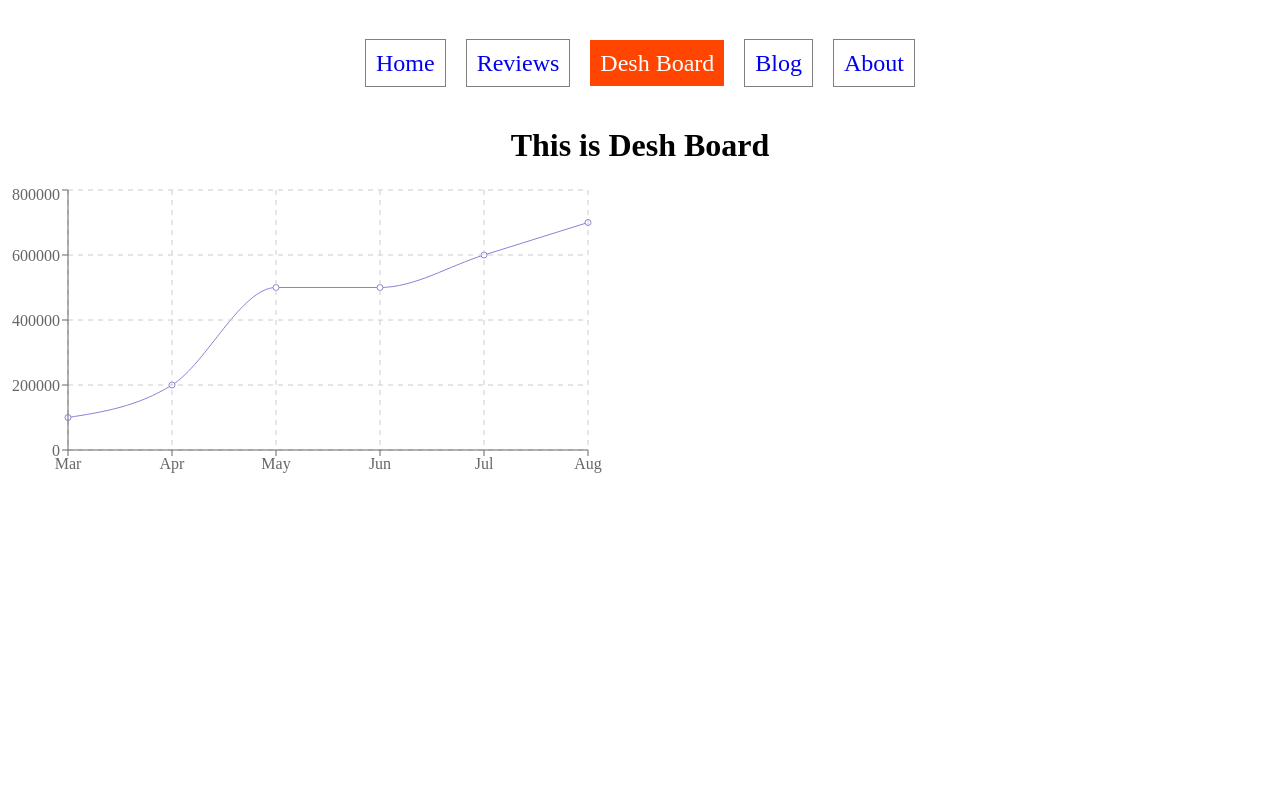
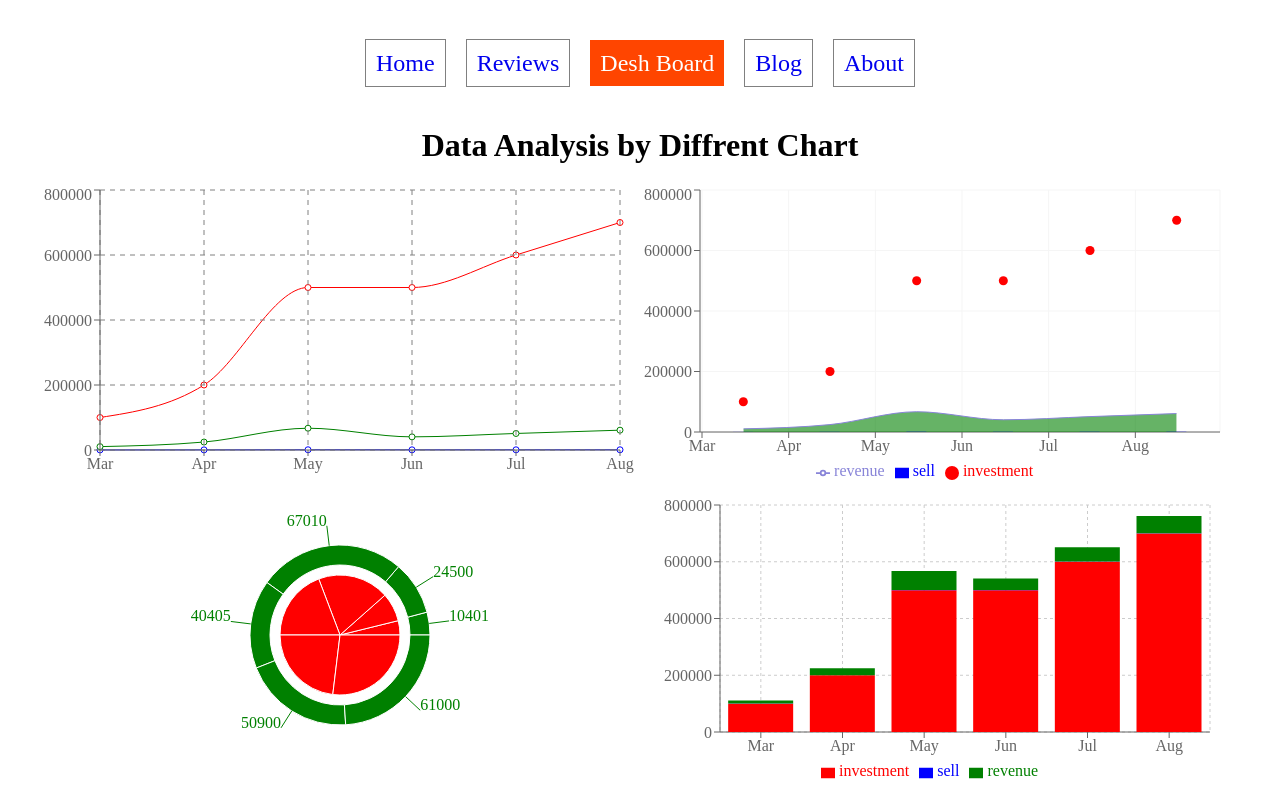
Before and after one commit to Cihsan/product-analysis, a React (Create React App) app: page /desh-board in a window 1280 px wide. Built offline with nearby package versions, Linux system fonts and the light colour scheme.

Commit message:
4 diffrent chart added

```diff
--- a/src/component/Chart/Chart.js
+++ b/src/component/Chart/Chart.js
@@ -1,5 +1,5 @@
 import React from 'react';
-import { CartesianGrid, Line, LineChart, Tooltip, XAxis, YAxis } from 'recharts';
+//import { CartesianGrid, Line, LineChart, Tooltip, XAxis, YAxis } from 'recharts';
 
 //const Chart = ({data}) =>
 
--- /dev/null
+++ b/src/component/DeshBoard/DeshBoard.css
@@ -0,0 +1,6 @@
+.flex{
+
+    display: flex;
+    flex-wrap: wrap;
+
+}
--- a/src/component/DeshBoard/DeshBoard.js
+++ b/src/component/DeshBoard/DeshBoard.js
@@ -1,8 +1,8 @@
 import React from 'react';
 //import useInfo from '../../hooks/useInfo';
 //import Chart from '../Chart/Chart';
-import { CartesianGrid, Line, LineChart, Tooltip, XAxis, YAxis } from 'recharts';
-
+import { Area, AreaChart, Bar, BarChart, CartesianGrid, ComposedChart, Legend, Line, LineChart,Pie,PieChart,Scatter,Tooltip, XAxis, YAxis } from 'recharts';
+import './DeshBoard.css'
 
 const DeshBoard = () => {
     //const [info]=useInfo()
@@ -46,21 +46,59 @@ const DeshBoard = () => {
         }
       ]
 
+
     return (
         <div>
-           <h1>This is Desh Board</h1>
+           <h1>Data Analysis by Diffrent Chart</h1>
 
           {/*  {
                info.map(data=><Chart data={data}></Chart>)
            } */}
-           <div>
+           <div className="flex container">
+           <div className='LineChart'>
                 <LineChart width={600} height={300} data={data} margin={{ top: 5, right: 20, bottom: 5, left: 0 }}>
-                        <Line type="monotone" dataKey="investment" stroke="#8884d8" />
-                            <CartesianGrid stroke="#ccc" strokeDasharray="5 5" />
-                                <XAxis dataKey="month" />
-                                    <YAxis />
-                                    <Tooltip />
+                        <Line type="monotone" dataKey="investment" stroke="red" />
+                        <Line type="monotone" dataKey="sell" stroke="blue" />
+                        <Line type="monotone" dataKey="revenue" stroke="green" />
+                    <CartesianGrid stroke="grey" strokeDasharray="5 5" />
+                        <XAxis dataKey="month" />
+                    <YAxis />
+                    <Tooltip />
                 </LineChart>
+           </div>
+
+           <div className='ComposedChart'>
+           <ComposedChart width={600} height={300} data={data} margin={{top: 5, right: 20, bottom: 5, left: 0}}>
+          <CartesianGrid stroke="#f5f5f5" />
+          <XAxis dataKey="month" scale="band" />
+          <YAxis />
+          <Tooltip />
+          <Legend />
+          <Area type="monotone" dataKey="revenue" fill="green" stroke="#8884d8" />
+          <Bar dataKey="sell" barSize={20} fill="blue" />
+          <Scatter dataKey="investment" fill="red" />
+        </ComposedChart>
+           </div>
+           <div className='PieChart'>
+           <PieChart width={600} height={300}>
+          <Pie data={data} dataKey="investment" cx="50%" cy="50%" outerRadius={60} fill="red" />
+          <Pie data={data} dataKey="revenue" cx="50%" cy="50%" innerRadius={70} outerRadius={90} fill="green" label />
+          <Tooltip />
+        </PieChart>
+           </div>
+
+           <div className='BarChart'>
+           <BarChart width={600}height={300}data={data}margin={{top: 20,right: 30,left: 20,bottom: 5,}}>
+          <CartesianGrid strokeDasharray="3 3" />
+          <XAxis dataKey="month" />
+          <YAxis />
+          <Tooltip />
+          <Legend />
+          <Bar dataKey="investment" stackId="a" fill="red" />
+          <Bar dataKey="sell" stackId="a" fill="blue" />
+          <Bar dataKey="revenue" stackId="a" fill="green" />
+        </BarChart>
+           </div>
            </div>
         </div>
     );
--- a/src/component/Home/Home.css
+++ b/src/component/Home/Home.css
@@ -1,18 +1,23 @@
 .container{
     width: 95%;
     margin: 0 auto;
+}
+.front h1{
+    font-size: 48px;
 }
 .front{
     display: flex;
     align-items: center
 }
 .front img{
-    width: 100%;
+    width: 50%;
     height: auto;
 
 }
 p{
-    font-size: 18px;
+    font-size: 20px;
+    font-weight: 500;
+    line-height: 27px;
 }
 
 @media only screen and (max-width: 768px) {
```
